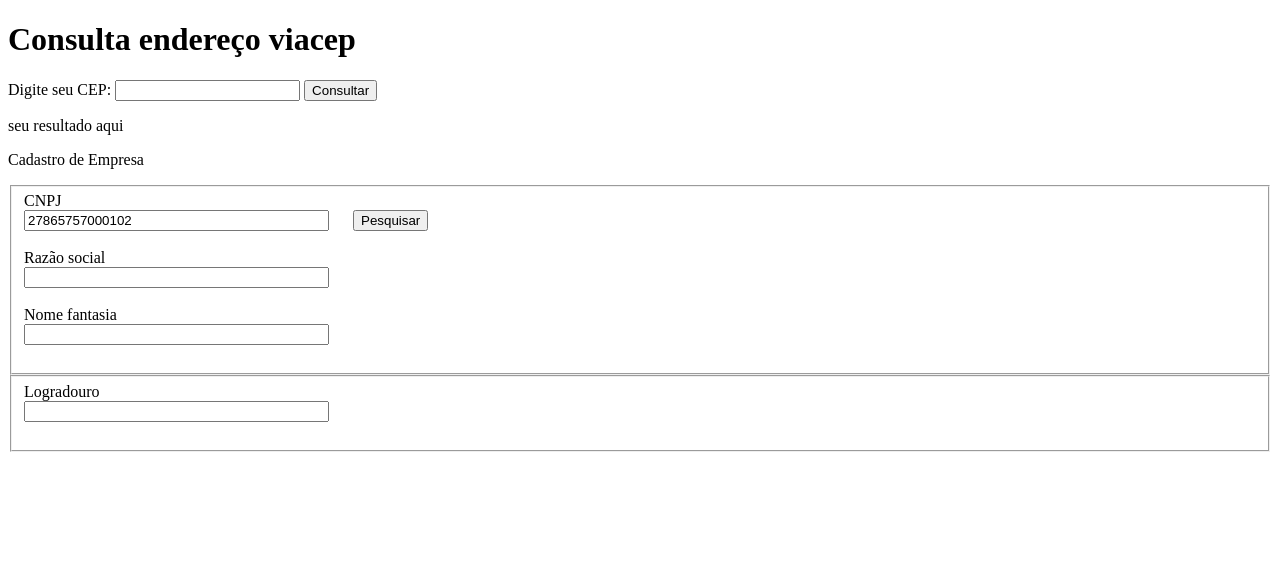
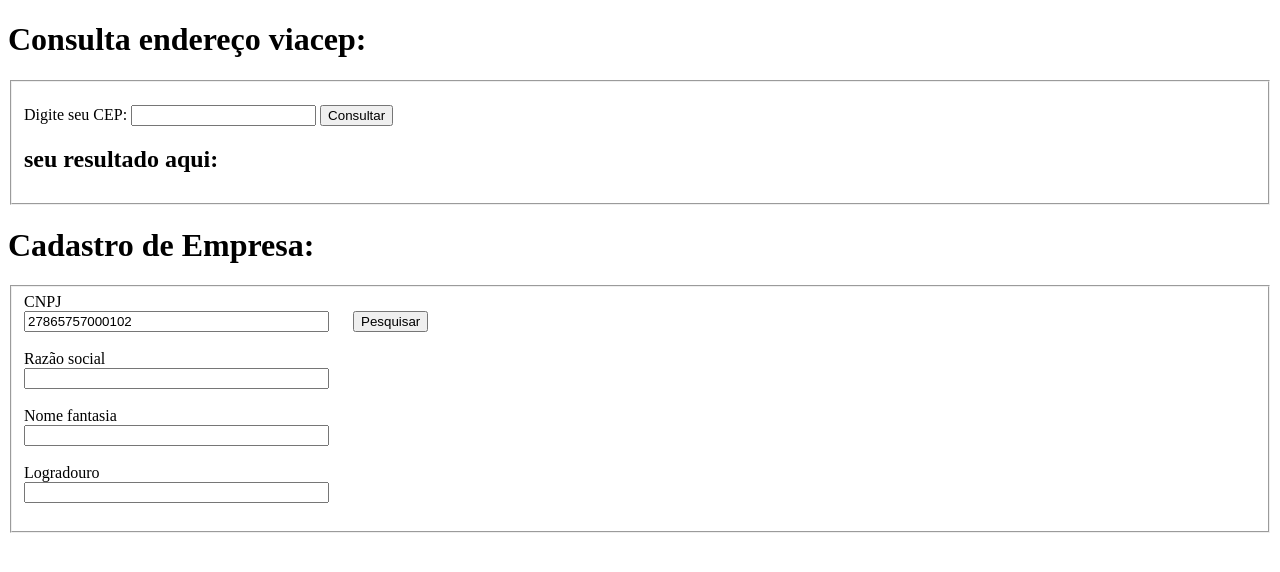
Before and after one commit to Sr-Mourao/API, a plain HTML site: page index.html in a window 1280 px wide. Drawn offline with nearby package versions, Linux system fonts and the light colour scheme.

Commit message:
formatação

```diff
--- a/index.html
+++ b/index.html
@@ -12,24 +12,26 @@
 </head>
 
 <body>
-
-        <h1>Consulta endereço viacep</h1>
-        <label>Digite seu CEP: </label>
-        <input type="number" id="cep" />
-        <button onclick="consultaEndereco()">Consultar</button>
-        <div id="resultado">
-                <p>seu resultado aqui</p>
-        </div>
+        <h1>Consulta endereço viacep: </h1>
+        <fieldset><br />
+                <label>Digite seu CEP: </label>
+                <input type="number" id="cep" />
+                <button onclick="consultaEndereco()">Consultar</button>
+                <div id="resultado">
+                        <h2>seu resultado aqui: </h2>
+                </div>
+        </fieldset>
 
 
         <form id="formu">
 
 
-                <p>Cadastro de Empresa</p>
+                <h1>Cadastro de Empresa: </h1>
                 <fieldset id="first">
 
                         <label for="cnpj">CNPJ</label><br />
-                        <input id="cnpj" type="text" name="cnpj" size="35" maxlength="14" style="margin-right:20px;" value="27865757000102">
+                        <input id="cnpj" type="text" name="cnpj" size="35" maxlength="14" style="margin-right:20px;"
+                                value="27865757000102">
                         <input id="pesquisar" type="button" name="pesqui" value="Pesquisar"><br /><br />
 
                         <label for="razao">Razão social</label><br />
@@ -37,16 +39,13 @@
 
                         <label for="nome">Nome fantasia</label><br />
                         <input id="nome" type="text" name="nome" size="35" maxlength="50"><br /><br />
-                </fieldset>
 
-                <fieldset id="second">
 
                         <label for="logradouro">Logradouro</label><br />
                         <input id="logradouro" type="text" name="Logradouro" size="35" maxlength="50"><br /><br />
-
-
                 </fieldset>
         </form>
+
         <script src="search.js"></script>
 
 </body>
```
